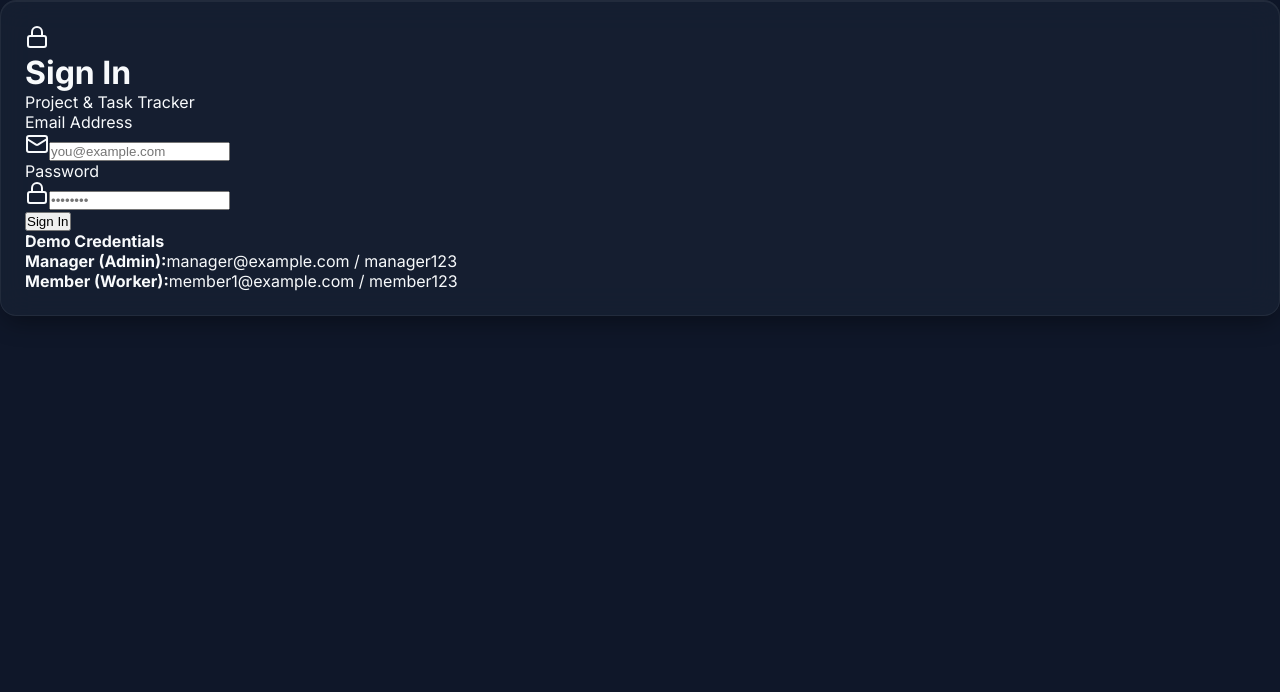
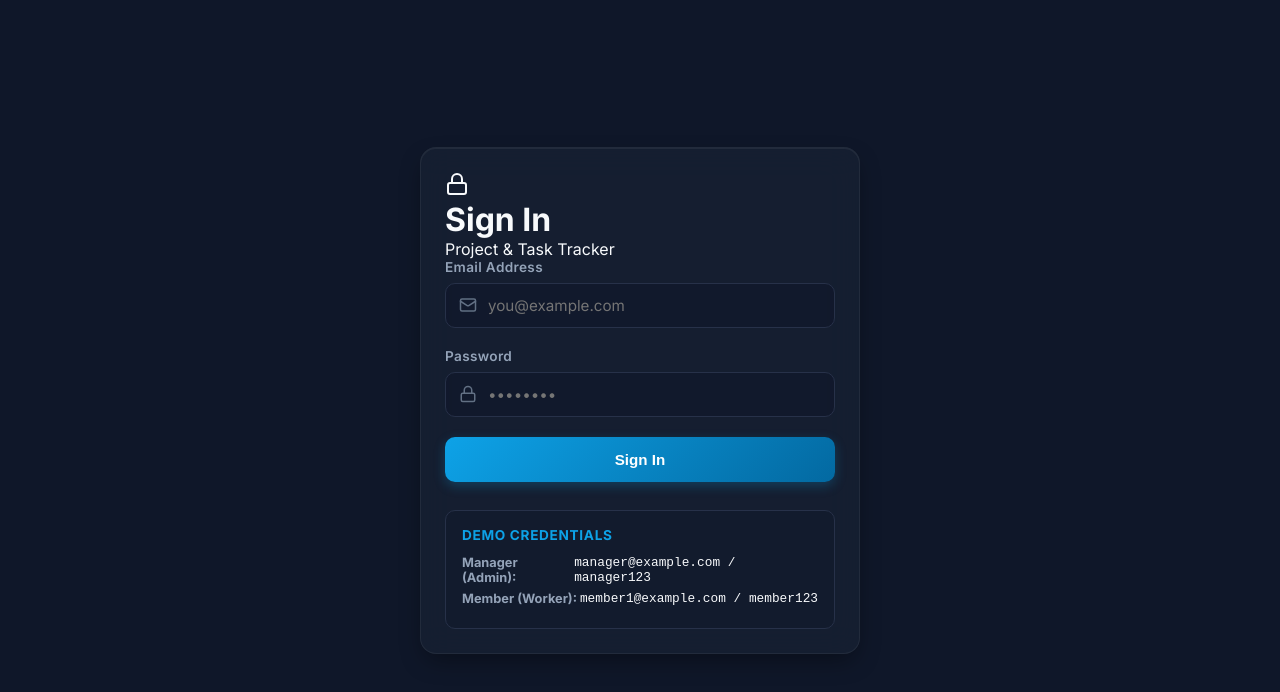
Before and after one commit to GurkiratSingh1874/BUSY_INFO_PROJECT, a React (Vite) app in the folder frontend/: page / in a window 1280 px wide. Shown: the top 692 px of the page. Built offline with nearby package versions, Linux system fonts and the light colour scheme; no server answers.

Commit message:
fix import Loader2 and restore login css

```diff
--- a/frontend/src/index.css
+++ b/frontend/src/index.css
@@ -1735,3 +1735,152 @@ body {
   from { transform: rotate(0deg); }
   to { transform: rotate(360deg); }
 }
+
+/* Login Card Centering */
+.login-card-wrapper {
+  display: flex;
+  justify-content: center;
+  align-items: center;
+  min-height: 100vh;
+  width: 100%;
+  padding: 24px;
+  box-sizing: border-box;
+}
+
+.login-card {
+  max-width: 440px;
+  width: 100%;
+}
+
+.login-form {
+  display: flex;
+  flex-direction: column;
+  gap: 20px;
+  text-align: left;
+}
+
+.form-group {
+  display: flex;
+  flex-direction: column;
+  gap: 8px;
+}
+
+.form-group label {
+  font-size: 0.85rem;
+  font-weight: 600;
+  color: hsl(var(--text-secondary));
+  letter-spacing: 0.025em;
+}
+
+.input-wrapper {
+  position: relative;
+  display: flex;
+  align-items: center;
+}
+
+.input-icon {
+  position: absolute;
+  left: 14px;
+  width: 18px;
+  height: 18px;
+  color: hsl(var(--text-muted));
+  pointer-events: none;
+}
+
+.input-wrapper input {
+  width: 100%;
+  background-color: rgba(15, 23, 42, 0.6);
+  border: 1px solid hsl(var(--border-color));
+  color: hsl(var(--text-primary));
+  border-radius: 10px;
+  padding: 12px 14px 12px 42px;
+  font-size: 0.95rem;
+  font-family: var(--font-family);
+  transition: var(--transition-smooth);
+}
+
+.input-wrapper input:focus {
+  outline: none;
+  border-color: hsl(var(--cyan));
+  box-shadow: 0 0 0 3px rgba(14, 165, 233, 0.15);
+  background-color: rgba(15, 23, 42, 0.8);
+}
+
+.btn-primary {
+  background: linear-gradient(135deg, hsl(var(--cyan)) 0%, #0369a1 100%);
+  color: #fff;
+  border: none;
+  border-radius: 10px;
+  padding: 14px;
+  font-size: 0.95rem;
+  font-weight: 600;
+  cursor: pointer;
+  display: flex;
+  align-items: center;
+  justify-content: center;
+  gap: 8px;
+  box-shadow: 0 4px 12px rgba(14, 165, 233, 0.25);
+  transition: var(--transition-smooth);
+}
+
+.btn-primary:hover:not(:disabled) {
+  transform: translateY(-1px);
+  box-shadow: 0 6px 16px rgba(14, 165, 233, 0.4);
+}
+
+.btn-primary:disabled {
+  opacity: 0.6;
+  cursor: not-allowed;
+}
+
+.error-alert {
+  background: rgba(239, 68, 68, 0.1);
+  border: 1px solid rgba(239, 68, 68, 0.25);
+  color: #fca5a5;
+  border-radius: 10px;
+  padding: 12px 16px;
+  display: flex;
+  align-items: flex-start;
+  gap: 10px;
+  margin-bottom: 24px;
+  font-size: 0.9rem;
+  text-align: left;
+}
+
+.error-icon {
+  color: hsl(var(--red));
+  width: 20px;
+  height: 20px;
+  flex-shrink: 0;
+}
+
+.demo-credentials-box {
+  background: rgba(15, 23, 42, 0.4);
+  border: 1px solid hsl(var(--border-color));
+  border-radius: 10px;
+  padding: 16px;
+  margin-top: 28px;
+  text-align: left;
+}
+
+.demo-credentials-box h4 {
+  font-size: 0.85rem;
+  font-weight: 700;
+  color: hsl(var(--cyan));
+  text-transform: uppercase;
+  letter-spacing: 0.05em;
+  margin-bottom: 12px;
+}
+
+.demo-row {
+  display: flex;
+  justify-content: space-between;
+  font-size: 0.8rem;
+  margin-bottom: 6px;
+  color: hsl(var(--text-secondary));
+}
+
+.demo-row span {
+  font-family: monospace;
+  color: hsl(var(--text-primary));
+}
--- a/frontend/src/pages/ProjectBoard.jsx
+++ b/frontend/src/pages/ProjectBoard.jsx
@@ -1,5 +1,5 @@
 import React, { useState, useEffect } from 'react';
-import { ChevronLeft, Plus, RefreshCw, AlertTriangle, ShieldCheck, HelpCircle } from 'lucide-react';
+import { ChevronLeft, Plus, RefreshCw, AlertTriangle, ShieldCheck, HelpCircle, Loader2 } from 'lucide-react';
 import CreateTaskModal from '../components/CreateTaskModal';
 import TaskDetailsDrawer from '../components/TaskDetailsDrawer';
 
```
